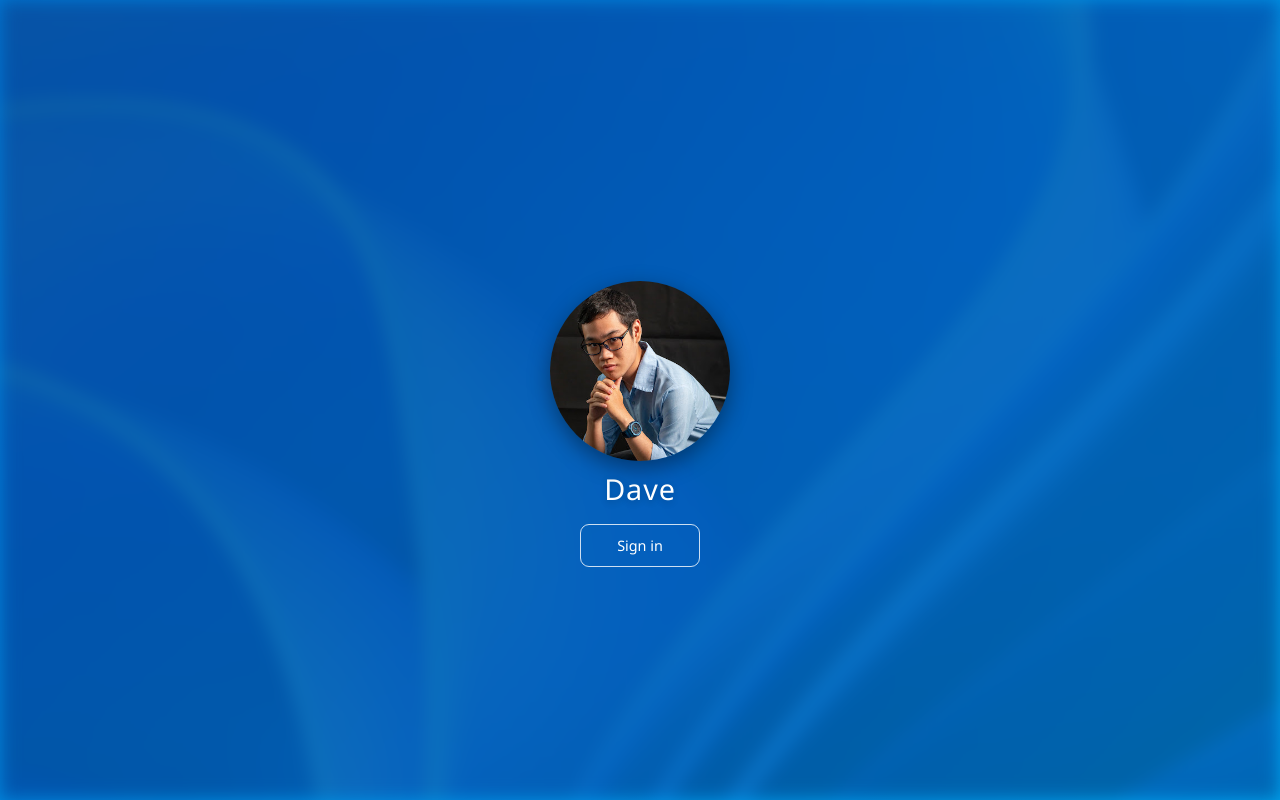
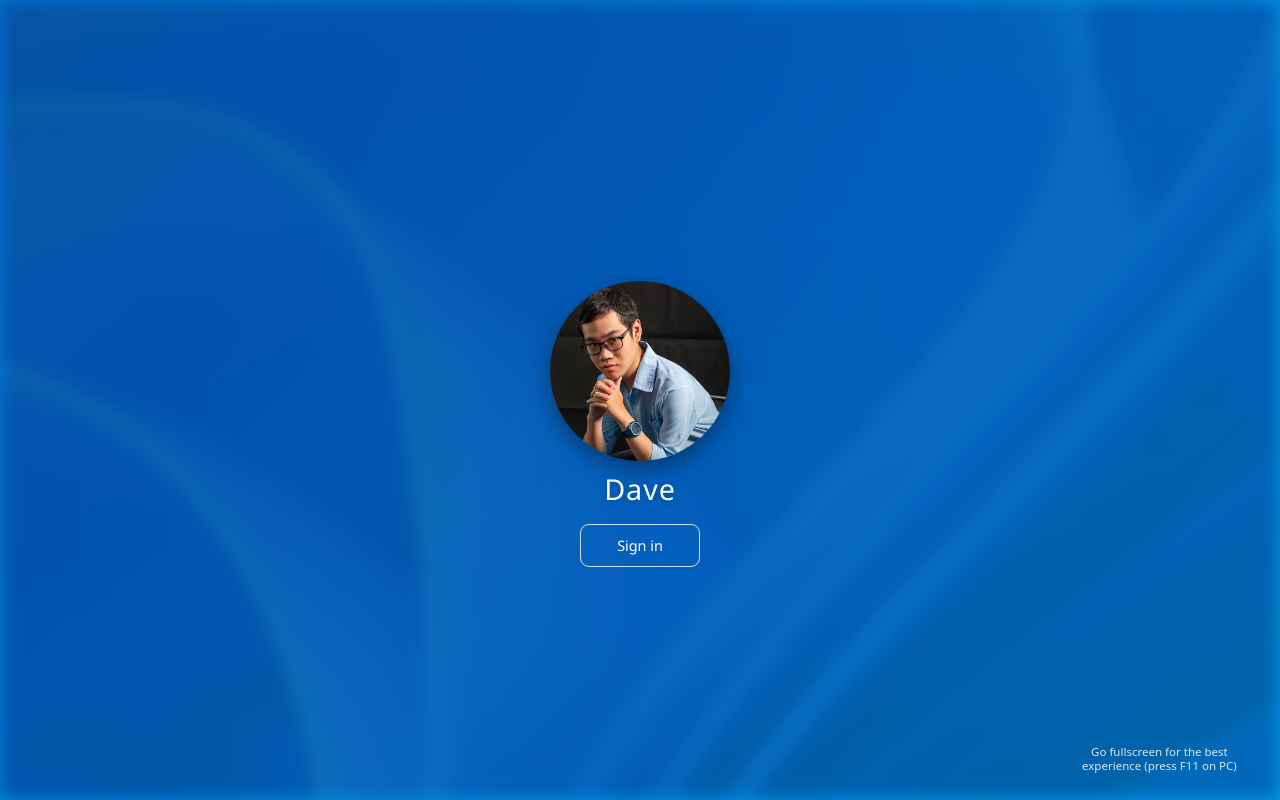
Before and after one commit to lephucdatl6/portfolio-os, a React (Vite) app: page / in a window 1280 px wide. Built offline with nearby package versions, Linux system fonts and the light colour scheme.

Commit message:
Add fullscreen note and update profile window

```diff
--- a/src/components/LoginScreen.css
+++ b/src/components/LoginScreen.css
@@ -231,6 +231,57 @@
   }
 }
 
+.sign-in-block {
+  display: flex;
+  flex-direction: column;
+  align-items: center;
+}
+
+.fullscreen-note {
+  font-size: 0.85rem;
+  color: rgba(255, 255, 255, 0.85);
+  margin-bottom: 8px;
+  text-align: center;
+  max-width: 320px;
+  line-height: 1.2;
+  text-transform: none;
+}
+
+.sign-in-fixed {
+  position: fixed;
+  right: 24px;
+  bottom: 24px;
+  display: flex;
+  flex-direction: column;
+  align-items: center;
+  gap: 8px;
+  z-index: 30;
+  pointer-events: auto;
+}
+
+.sign-in-fixed .fullscreen-note {
+  font-size: 0.8rem;
+  max-width: 220px;
+  margin: 0 0 6px 0;
+}
+
+.sign-in-fixed .sign-in-button {
+  padding: 12px 20px;
+  border-radius: 8px;
+}
+
+@media (max-width: 768px) {
+  .sign-in-fixed {
+    right: 12px;
+    bottom: 12px;
+    gap: 6px;
+  }
+
+  .sign-in-fixed .fullscreen-note {
+    display: none;
+  }
+}
+
 /* Mobile & Tablet Styles */
 @media (max-width: 768px) {
   .login-container {
--- a/src/components/LoginScreen.jsx
+++ b/src/components/LoginScreen.jsx
@@ -98,6 +98,12 @@ export default function LoginScreen({ onLoginComplete }) {
           )}
         </div>
       </div>
+
+      {!isLoading && (
+        <div className="sign-in-fixed">
+          <p className="fullscreen-note">Go fullscreen for the best experience (press F11 on PC)</p>
+        </div>
+      )}
     </div>
   );
 }
--- a/src/components/ShutdownScreen.jsx
+++ b/src/components/ShutdownScreen.jsx
@@ -15,7 +15,15 @@ export default function ShutdownScreen({ onShutdownComplete }) {
 
       if (elapsed >= duration) {
         clearInterval(interval);
-        setTimeout(onShutdownComplete, 500);
+
+        try {
+          window.close();
+        } catch (e) {}
+
+        // Fallback: if the browser prevented closing, return to login
+        setTimeout(() => {
+          if (typeof onShutdownComplete === 'function') onShutdownComplete();
+        }, 700);
       }
     }, 50);
 
--- a/src/windows/ProfileWindow.css
+++ b/src/windows/ProfileWindow.css
@@ -16,11 +16,11 @@
 
 .profile-window.maximized {
   width: 100%;
-  height: calc(100vh - 60px);
+  height: calc(100% - 60px);
   top: 0;
   left: 0;
   right: 0;
-  bottom: auto;
+  bottom: 60px;
   border-radius: 0;
 }
 
--- a/src/windows/ProfileWindow.jsx
+++ b/src/windows/ProfileWindow.jsx
@@ -179,13 +179,12 @@ export default function ProfileWindow({ onClose, onMinimize, onMaximize, onFocus
                 <div className="sidebar-item"><img className="icon" src="/assets/icons/console.png" alt="" /><span>Frontend & Backend</span></div>
                 <div className="sidebar-item"><img className="icon" src="/assets/icons/web&mobile.png" alt="" /><span>Web & Mobile</span></div>
                 <div className="sidebar-item"><img className="icon" src="/assets/icons/api.png" alt="" /><span>API integration</span></div>
-                <div className="sidebar-item"><img className="icon" src="/assets/icons/endtoend.png" alt="" /><span>End‑to‑end development</span></div>
-                <div className="sidebar-item"><img className="icon" src="/assets/icons/solve.png" alt="" /><span>Problem solving</span></div>
               </div>
             </div>
             <div className="sidebar-section">
               <div className="sidebar-title">Tech stack</div>
               <div className="sidebar-list">
+                <div className="sidebar-item"><img className="icon" src="/assets/icons/csharp.png" alt="" /><span>C#</span></div>
                 <div className="sidebar-item"><img className="icon" src="/assets/icons/reactnative.png" alt="" /><span>React Native</span></div>
                 <div className="sidebar-item"><img className="icon" src="/assets/icons/reactjs.png" alt="" /><span>ReactJS</span></div>
                 <div className="sidebar-item"><img className="icon" src="/assets/icons/javascript.png" alt="" /><span>JavaScript</span></div>
@@ -212,7 +211,7 @@ export default function ProfileWindow({ onClose, onMinimize, onMaximize, onFocus
               </div>
                 <div className="about-content">
                   <p className="about-paragraph">
-                    I am a final-year Computing student currently completing my OJT as part of my graduation. I am focused on becoming a full-stack, web, and mobile developer, with a strong interest in building real-world applications that are both functional and well-designed. I consider myself a fast learner who adapts quickly, can work independently when needed, and collaborates well in a team environment.
+                    I am a Fresher Computing focused on becoming a full-stack, web, and mobile developer, with a strong interest in building real-world applications that are both functional and well-designed. I consider myself a fast learner who adapts quickly, can work independently when needed, and collaborates well in a team environment.
                   </p>
 
                   <p className="about-paragraph">
```
Also changed, not shown: public/assets/icons/csharp.png (added), 1 other file (tests, documents, lock files or other folders).
